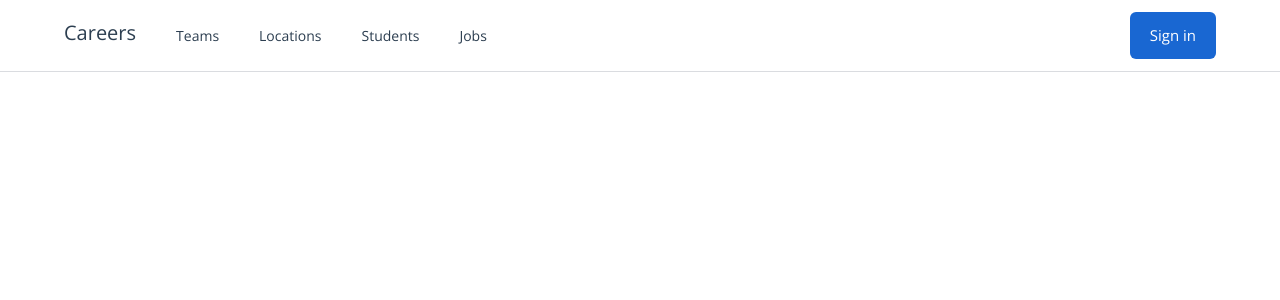
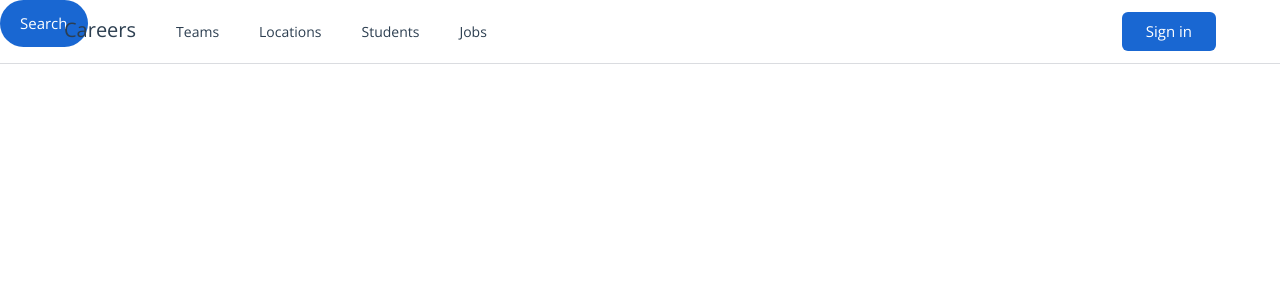
Before and after one commit to EngrEli/job-search-vue, a Vue app: page / in a window 1280 px wide. Shown: the top 300 px of the page. Built offline with nearby package versions, Linux system fonts and the light colour scheme.

Commit message:
Added tweaks to profile image sizing and navbar height
Added props and dynamic classes to actionbtton depending on the button usage

```diff
--- a/src/components/ActionButton.vue
+++ b/src/components/ActionButton.vue
@@ -1,12 +1,33 @@
 <template>
-  <button
-    class="rounded-md bg-brand-blue-1 px-5 py-3 text-white hover:bg-blue-500 focus:ring active:bg-blue-500"
-  >
-    Sign in
+  <button :class="buttonClass">
+    {{ text }}
   </button>
 </template>
 
 <script setup>
-// const emit = defineEmits(['logIn'])
-// const handleClick = () => emit('logIn')
+import { ref, computed } from 'vue'
+
+const props = defineProps({
+  text: String,
+  isPrimary: Boolean
+})
+
+const buttonClass = computed(() => {
+  return props.isPrimary ? 'primary' : 'secondary'
+  // return { primary: props.isPrimary, secondary: !props.isPrimary }
+})
 </script>
+
+<style scoped>
+button {
+  @apply bg-brand-blue-1 text-white hover:bg-blue-500 focus:ring active:bg-blue-500;
+}
+
+.primary {
+  @apply rounded-md px-6 py-2;
+}
+
+.secondary {
+  @apply rounded-full px-5 py-3;
+}
+</style>
--- a/src/components/MainNav.vue
+++ b/src/components/MainNav.vue
@@ -1,6 +1,6 @@
 <template>
   <header
-    class="fixed left-0 top-0 flex w-full items-center justify-between border-b border-brand-gray-1 px-16 py-3"
+    class="fixed left-0 top-0 flex h-16 w-full items-center justify-between border-b border-brand-gray-1 px-16 py-3"
   >
     <div class="flex items-center">
       <h1 class="mb-1 text-xl">
@@ -23,9 +23,11 @@
     </div>
 
     <!-- Clicking the sign in button logs the user in -->
-    <ActionButton v-if="!isLoggedIn" @click="handleLogin" />
+    <ActionButton v-if="!isLoggedIn" @click="handleLogin" text="Sign in" :is-primary="true" />
     <ProfileImage v-else />
   </header>
+
+  <ActionButton text="Search" :is-primary="false" />
 </template>
 
 <script setup>
--- a/src/components/ProfileImage.vue
+++ b/src/components/ProfileImage.vue
@@ -2,7 +2,7 @@
   <img
     :src="profilePic"
     alt="Profile Image"
-    class="h-10 w-10 cursor-pointer rounded-full object-cover"
+    class="h-8 w-8 cursor-pointer rounded-full object-cover"
   />
 </template>
 
```
